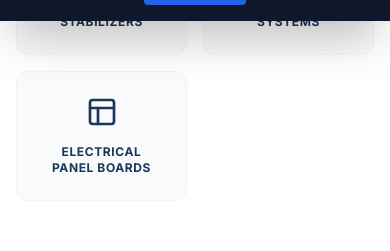
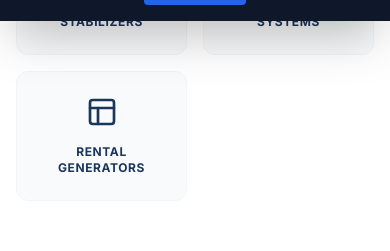
Before and after one commit to shriannamalpowergenerators-code/website, a Next.js app: page /about in a window 390 px wide. Shown: the part 823-1074 px from the top of the page. Built offline with nearby package versions, Linux system fonts and the light colour scheme.

Commit message:
fixed about and contact pages fixes

```diff
--- a/src/app/about/page.tsx
+++ b/src/app/about/page.tsx
@@ -6,10 +6,9 @@ import Footer from "@/components/Footer";
 import LeadModal from "@/components/LeadModal";
 import { motion } from "framer-motion";
 import {
-  ShieldCheck, Target, Zap, Clock, Users, Award, MoveRight,
-  Sun, Battery, Activity, Layout, Settings, Eye, Star, CheckCircle2
+    Target, Zap, Clock, Users, Award, MoveRight, PhoneCall,
+    Sun, Battery, Activity, Layout, Eye, Star, CheckCircle2
 } from "lucide-react";
-import Image from "next/image";
 import Link from "next/link";
 
 export default function AboutPage() {
@@ -26,11 +25,31 @@ export default function AboutPage() {
     ];
 
     const offerings = [
-        { title: "Diesel Generator Sets", icon: Zap },
-        { title: "Solar Power Plants", icon: Sun },
-        { title: "Servo Stabilizers", icon: Activity },
-        { title: "Online UPS Systems", icon: Battery },
-        { title: "Electrical Panel Boards", icon: Layout },
+        {
+            title: "Diesel Generator Sets",
+            icon: Zap,
+            link: "/generators"
+        },
+        {
+            title: "Solar Power Plants",
+            icon: Sun,
+            link: "/solar-infrastructure"
+        },
+        {
+            title: "Servo Stabilizers",
+            icon: Activity,
+            link: "/servo-stabilizers"
+        },
+        {
+            title: "Online UPS Systems",
+            icon: Battery,
+            link: "/online-ups"
+        },
+        {
+            title: "Rental Generators",
+            icon: Layout,
+            link: "/rental-generators"
+        },
     ];
 
     const values = ["Reliability", "Customer Commitment", "Technical Excellence", "Integrity", "Continuous Improvement"];
@@ -72,10 +91,20 @@ export default function AboutPage() {
                 <div className="container mx-auto px-4">
                     <div className="grid grid-cols-2 md:grid-cols-5 gap-4">
                         {offerings.map((item, idx) => (
-                            <div key={idx} className="p-6 border border-gray-100 rounded-xl bg-brand-surface hover:border-brand-action transition-colors text-center group">
-                                <item.icon className="mx-auto mb-4 text-brand-enterprise group-hover:text-brand-action transition-colors" size={32} />
-                                <h3 className="text-xs font-bold uppercase tracking-wider text-brand-enterprise">{item.title}</h3>
-                            </div>
+                            <Link
+                                key={idx}
+                                href={item.link}
+                                className="p-6 border border-gray-100 rounded-xl bg-brand-surface hover:border-brand-action hover:shadow-lg hover:-translate-y-1 transition-all duration-300 text-center group cursor-pointer"
+                            >
+                                <item.icon
+                                    className="mx-auto mb-4 text-brand-enterprise group-hover:text-brand-action transition-colors"
+                                    size={32}
+                                />
+
+                                <h3 className="text-xs font-bold uppercase tracking-wider text-brand-enterprise">
+                                    {item.title}
+                                </h3>
+                            </Link>
                         ))}
                     </div>
                 </div>
@@ -125,7 +154,7 @@ export default function AboutPage() {
                     <div className="flex flex-col md:flex-row gap-12 items-start">
                         <div className="md:w-1/3">
                             <h2 className="text-4xl font-heading font-black text-brand-enterprise uppercase leading-tight mb-6">
-                                Why Choose <br /><span className="text-brand-action">Annamalai?</span>
+                                Why Choose <br /><span className="text-brand-action">Annamalai powers ?</span>
                             </h2>
                             <p className="text-gray-600 mb-8">
                                 We prioritize long-term relationships by offering transparent communication and dependable service at every stage of your power journey.
@@ -176,17 +205,23 @@ export default function AboutPage() {
             {/* Call to Action */}
             <section className="py-16 md:py-24 bg-brand-enterprise relative overflow-hidden z-40">
                 <div className="absolute inset-0 bg-brand-action/5 animate-pulse" />
+
                 <div className="container mx-auto px-4 md:px-6 relative z-10 text-center">
                     <div className="max-w-3xl mx-auto flex flex-col items-center gap-6 md:gap-8">
+
                         <h2 className="text-3xl md:text-5xl font-heading font-black text-white uppercase tracking-tight leading-tight">
                             Ready to <span className="text-brand-action">Upgrade</span> Your Power Infrastructure?
                         </h2>
-                        <button
-                            onClick={openModal}
-                            className="bg-brand-action hover:bg-white hover:text-brand-action text-white px-8 md:px-12 py-4 md:py-5 rounded font-heading font-black text-xs md:text-sm tracking-[0.2em] transition-all shadow-2xl shadow-brand-action/30"
+
+                        <a
+                            href="tel:+919443126598"
+                            className="inline-flex items-center gap-3 bg-brand-action hover:bg-white hover:text-brand-action text-white px-8 md:px-12 py-4 md:py-5 rounded font-heading font-black text-xs md:text-sm tracking-[0.2em] transition-all shadow-2xl shadow-brand-action/30"
                         >
+                            <PhoneCall size={18} />
                             TALK TO AN ENGINEER
-                        </button>
+                            <MoveRight size={16} />
+                        </a>
+
                     </div>
                 </div>
             </section>
--- a/src/app/gallery/page.tsx
+++ b/src/app/gallery/page.tsx
@@ -9,7 +9,7 @@ import Link from "next/link";
 import { MoveRight, LayoutGrid, Award } from "lucide-react";
 
 export default function GalleryPage() {
-    const [activeTab, setActiveTab] = useState<"showcase" | "exhibition">("showcase");
+    const [activeTab, setActiveTab] = useState<"showcase" | "exhibition">("exhibition");
 
     const showcaseImages = [
         { src: "/images/shri annamalai power generators/Pdy ASJ Holiday Villa 58.5 kva-1.jpeg", alt: "Pachaiyappa Silks | Kanchipuram" },
@@ -68,7 +68,18 @@ export default function GalleryPage() {
                     <div className="flex flex-col md:flex-row items-center justify-between gap-8">
 
                         {/* Toggle Controls - Added a wrapper to ensure button group doesn't stretch */}
+
                         <div className="flex p-1 bg-slate-100 rounded-full border border-slate-200 w-fit">
+                             <button
+                                onClick={() => setActiveTab("exhibition")}
+                                className={`flex items-center gap-2 px-6 sm:px-8 py-3 rounded-full text-[10px] md:text-[11px] font-bold tracking-widest uppercase transition-all duration-300 ${activeTab === "exhibition"
+                                    ? "bg-brand-enterprise text-white shadow-md"
+                                    : "text-slate-500 hover:text-brand-enterprise"
+                                    }`}
+                            >
+                                <Award size={14} /> Exhibition
+                            </button>
+
                             <button
                                 onClick={() => setActiveTab("showcase")}
                                 className={`flex items-center gap-2 px-6 sm:px-8 py-3 rounded-full text-[10px] md:text-[11px] font-bold tracking-widest uppercase transition-all duration-300 ${activeTab === "showcase"
@@ -77,15 +88,6 @@ export default function GalleryPage() {
                                     }`}
                             >
                                 <LayoutGrid size={14} /> Showcase
-                            </button>
-                            <button
-                                onClick={() => setActiveTab("exhibition")}
-                                className={`flex items-center gap-2 px-6 sm:px-8 py-3 rounded-full text-[10px] md:text-[11px] font-bold tracking-widest uppercase transition-all duration-300 ${activeTab === "exhibition"
-                                    ? "bg-brand-enterprise text-white shadow-md"
-                                    : "text-slate-500 hover:text-brand-enterprise"
-                                    }`}
-                            >
-                                <Award size={14} /> Exhibition
                             </button>
                         </div>
 
```
